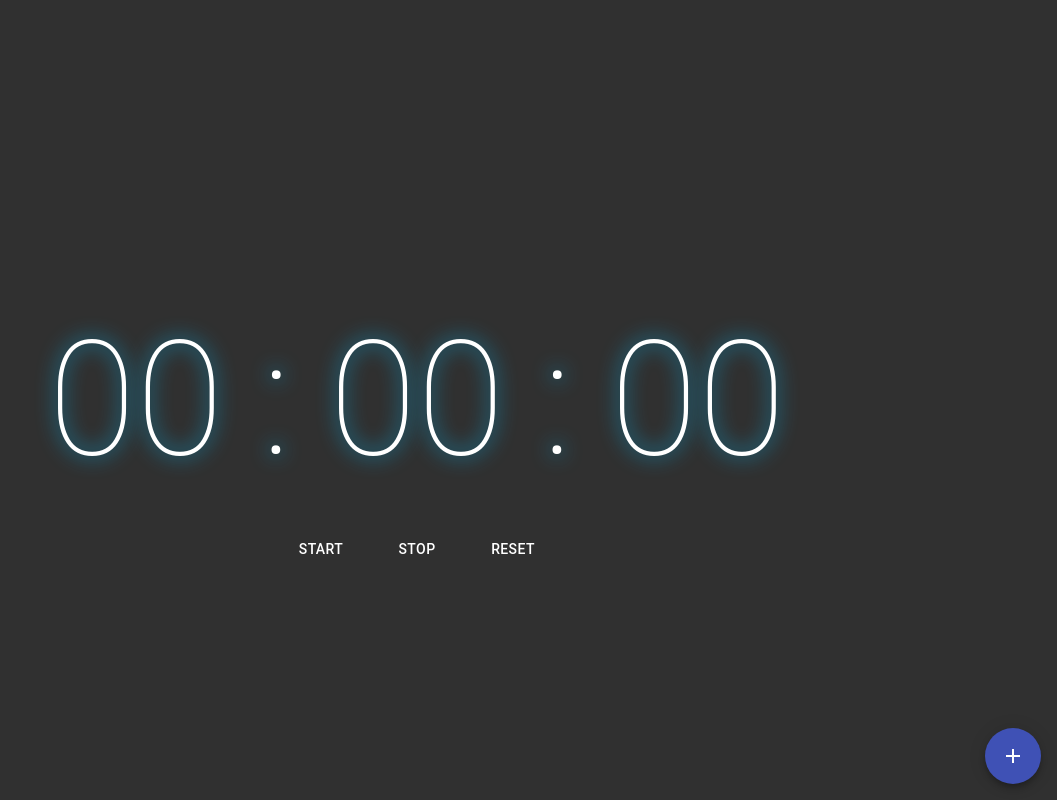
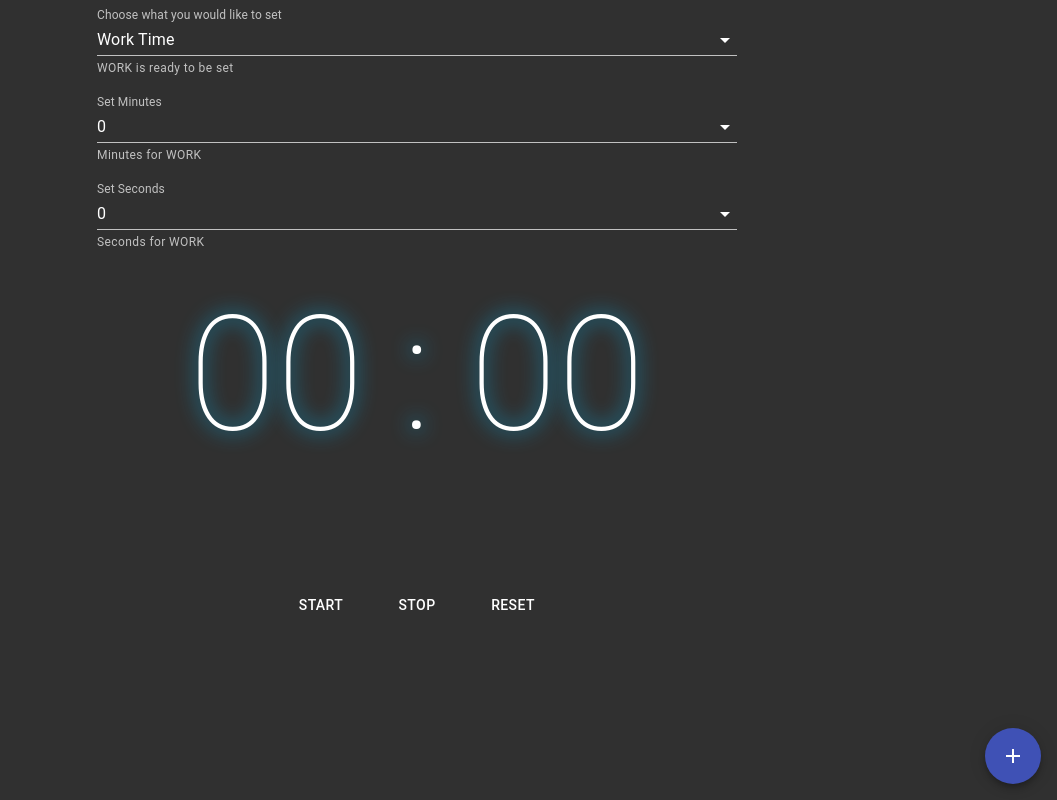
Before and after one commit to ryananthonydiaz/GYM-TIMER, a React (Create React App) app: page / in a window 1280 px wide. Shown: the whole page, without its empty margins (223-1280 px from the left). Built offline with nearby package versions, Linux system fonts and the light colour scheme.

Commit message:
logic of switching between work and rest and setting its respected times implemented

```diff
--- a/src/App.jsx
+++ b/src/App.jsx
@@ -22,7 +22,7 @@ function App() {
 
   return (
     <>
-      {timerToDisplay}
+      <Interval />
       <Menu />
     </>
   );
--- a/src/shared/AmrapSlider.jsx
+++ b/src/shared/AmrapSlider.jsx
@@ -9,10 +9,6 @@ const useStyles = makeStyles(theme => ({
     margin: theme.spacing(4, 0)
   },
 }));
-
-function valuetext(value) {
-  return `${value}`;
-}
 
 function AmrapSlider({ amrap, setAMRAP }) {
   const classes = useStyles();
--- a/src/shared/CountDown.jsx
+++ b/src/shared/CountDown.jsx
@@ -1,10 +1,11 @@
 import React, { useEffect, useState } from 'react';
 
 function StandardRunningClock({ countDown, setCountDown }) {
-  const tenSecondCountDown = () => setCountDown(cntDown => cntDown - 1);
   const [countDownLabel, setCountDownLabel] = useState('')
 
   useEffect(() => {
+    const tenSecondCountDown = () => setCountDown(cntDown => cntDown - 1);
+
     let countDownInterval = setInterval(tenSecondCountDown, 1000);
     setCountDownLabel(`${countDown.toString().padStart(2, '0')}`);
     if (countDown === 0) {
--- a/src/shared/IntervalSetter.jsx
+++ b/src/shared/IntervalSetter.jsx
@@ -16,11 +16,9 @@ const useStyles = makeStyles(theme => ({
   },
 }));
 
-export default function TimePickers() {
+function IntervalSetter({ workRest, setWorkRest, mins, setMins, secs, setSecs }) {
   const classes = useStyles();
-  const [workRest, setWorkRest] = useState('WORK');
-  const [mins, setMins] = useState(0);
-  const [secs, setSecs] = useState(0);
+
 
   const handleWorkRestChange = event => setWorkRest(event.target.value);
 
@@ -28,11 +26,18 @@ export default function TimePickers() {
 
   const handleSecsChange = event => setSecs(event.target.value);
 
-  const timeOptions = [];
+  const minuteOptions = [];
+  for (let minOpt = 0; minOpt <= 10; minOpt++) {
+    minuteOptions.push(<option key={minOpt} value={minOpt}>{minOpt}</option>)
+  }
 
-  for (let opt = 0; opt <= 10; opt++) {
-    timeOptions.push(<option key={opt} value={opt}>{opt}</option>)
+  const secondOptions = [];
+  for (let secOpt = 0; secOpt < 60; secOpt++) {
+    if (secOpt % 5 === 0) {
+      secondOptions.push(<option key={secOpt} value={secOpt}>{secOpt}</option>);
     }
+  }
+
   return (
     <>
       <Grid className={classes.gridItem} item>
@@ -56,7 +61,7 @@ export default function TimePickers() {
             value={mins}
             onChange={handleMinsChange}
           >
-          {timeOptions}
+            {minuteOptions}
           </NativeSelect>
           <FormHelperText>Minutes for {workRest}</FormHelperText>
         </FormControl>
@@ -69,7 +74,7 @@ export default function TimePickers() {
             value={secs}
             onChange={handleSecsChange}
           >
-          {timeOptions}
+            {secondOptions}
           </NativeSelect>
           <FormHelperText>Seconds for {workRest}</FormHelperText>
         </FormControl>
@@ -77,3 +82,5 @@ export default function TimePickers() {
     </>
   );
 }
+
+export default IntervalSetter;
--- a/src/shared/MultipleSelect.jsx
+++ b/src/shared/MultipleSelect.jsx
@@ -1,8 +1,7 @@
-import React, { useState} from 'react';
-import { makeStyles, useTheme } from '@material-ui/core/styles';
+import React from 'react';
+import { makeStyles } from '@material-ui/core/styles';
 import Input from '@material-ui/core/Input';
 import InputLabel from '@material-ui/core/InputLabel';
-import MenuItem from '@material-ui/core/MenuItem';
 import FormControl from '@material-ui/core/FormControl';
 import NativeSelect from '@material-ui/core/NativeSelect';
 
@@ -60,6 +59,8 @@ function MultipleSelect({ min, setMin }) {
     case 'Eight':
       selectLabel = 'Every 8 Minutes On The 8 Minutes';
       break;
+      default:
+        break;
   }
 
   const menuItems = minutes.map((minute) => (
--- a/src/timers/AsManyRoundsAsPossible.jsx
+++ b/src/timers/AsManyRoundsAsPossible.jsx
@@ -83,6 +83,10 @@ function AsManyRoundsAsPossible() {
     setClockRunning(false);
   }
 
+  const clock = `${minutes.toString().padStart(2, '0')} : ${seconds.toString().padStart(2, '0')}`;
+  const tMinus = <CountDown countDown={countDown} setCountDown={setCountDown} />;
+
+  useEffect(() => {
     const clockLogic = () => {
       if (clockRunning === true) {
         if (seconds === 0) {
@@ -100,10 +104,6 @@ function AsManyRoundsAsPossible() {
       }
     }
 
-  const clock = `${minutes.toString().padStart(2, '0')} : ${seconds.toString().padStart(2, '0')}`;
-  const tMinus = <CountDown countDown={countDown} setCountDown={setCountDown} />;
-
-  useEffect(() => {
     let clockInterval = null;
 
     if (countDown === 0) {
--- a/src/timers/EveryMinuteOnTheMinute.jsx
+++ b/src/timers/EveryMinuteOnTheMinute.jsx
@@ -113,22 +113,8 @@ function EveryMinuteOnTheMinute() {
       case 'Eight':
         setMinutes(8);
         break;
-    }
-  }
-
-  const clockLogic = () => {
-    if (clockRunning === true) {
-      if (seconds === 0) {
-        if (minutes === 0) {
-          setEMOMAmount(min);
-          setRounds(rnds => rnds + 1);
-          return;
-        }
-        setMinutes(minutes => minutes - 1);
-        setSeconds(59);
-      } else {
-        setSeconds(secs => secs - 1);
-      }
+        default:
+          break;
     }
   }
 
@@ -147,6 +133,22 @@ function EveryMinuteOnTheMinute() {
   const tMinus = <CountDown countDown={countDown} setCountDown={setCountDown} />;
 
   useEffect(() => {
+    const clockLogic = () => {
+      if (clockRunning === true) {
+        if (seconds === 0) {
+          if (minutes === 0) {
+            setEMOMAmount(min);
+            setRounds(rnds => rnds + 1);
+            return;
+          }
+          setMinutes(minutes => minutes - 1);
+          setSeconds(59);
+        } else {
+          setSeconds(secs => secs - 1);
+        }
+      }
+    }
+
     let clockInterval = null;
 
     if (countDown === 0) {
--- a/src/timers/Interval.jsx
+++ b/src/timers/Interval.jsx
@@ -35,6 +35,20 @@ const useStyles = makeStyles(theme => ({
 
 function Interval() {
   const classes = useStyles();
+  const [workRest, setWorkRest] = useState('WORK');
+  const [workMins, setWorkMins] = useState(0);
+  const [workSecs, setWorkSecs] = useState(0);
+  const [restMins, setRestMins] = useState(0);
+  const [restSecs, setRestSecs] = useState(0);
+
+  const setIntervalMins = () => {
+    if (workRest === 'WORK') {
+      // set work time
+    } else {
+      // set rest time
+    }
+  }
+
   const [clockRunning, setClockRunning] = useState(false);
   const [countDownRunning, setCountDownRunning] = useState(false);
   const [countDown, setCountDown] = useState(10);
@@ -68,22 +82,6 @@ function Interval() {
     setClockRunning(false)
   }
 
-  const clockLogic = () => {
-    if (clockRunning === true) {
-      if (seconds === 59) {
-        if (minutes === 59) {
-          setMinutes(0);
-          setSeconds(0);
-          return;
-        }
-        setSeconds(0);
-        setMinutes(mins => mins + 1);
-      } else {
-        setSeconds(secs => secs + 1);
-      }
-    }
-  }
-
   let roundsStyled = (
     <Grid className={classes.rounds} item>Rounds: {rounds}</Grid>
   );
@@ -98,7 +96,34 @@ function Interval() {
   const clock = `${minutes.toString().padStart(2, '0')} : ${seconds.toString().padStart(2, '0')}`;
   const tMinus = <CountDown countDown={countDown} setCountDown={setCountDown} />;
 
+  const intervalSetterComponent = (
+    <IntervalSetter
+      workRest={workRest}
+      setWorkRest={setWorkRest}
+      mins={workRest === 'WORK' ? workMins : restMins}
+      setMins={workRest === 'WORK' ? setWorkMins : setRestMins}
+      secs={workRest === 'WORK' ? workSecs : restSecs}
+      setSecs={workRest === 'WORK' ? setWorkSecs : setRestSecs}
+    />
+  );
+
   useEffect(() => {
+    const clockLogic = () => {
+      if (clockRunning === true) {
+        if (seconds === 59) {
+          if (minutes === 59) {
+            setMinutes(0);
+            setSeconds(0);
+            return;
+          }
+          setSeconds(0);
+          setMinutes(mins => mins + 1);
+        } else {
+          setSeconds(secs => secs + 1);
+        }
+      }
+    }
+
     let clockInterval = null;
 
     if (countDown === 0) {
@@ -108,10 +133,17 @@ function Interval() {
     return () => clearInterval(clockInterval);
   }, [seconds, minutes, countDown, clockRunning]);
 
+  console.log(`type: ${workRest}`);
+  console.log(`work mins: ${workMins}`);
+  console.log(`work secs: ${workSecs}`);
+
+  console.log(`rest mins: ${restMins}`);
+  console.log(`rest secs: ${restSecs}`);
+
   return (
     <>
       <Grid justify="center" container>
-          {clockRunning ? roundsStyled : <IntervalSetter />}
+          {clockRunning ? roundsStyled : intervalSetterComponent}
       </Grid>
       <div className={classes.clock}>
         {countDownRunning === true && countDown > 0 ? tMinus : clock}
--- a/src/timers/Timer.jsx
+++ b/src/timers/Timer.jsx
@@ -71,6 +71,10 @@ function Timer() {
     setClockRunning(false)
   }
 
+  const clock = `${hours.toString().padStart(2, '0')} : ${minutes.toString().padStart(2, '0')} : ${seconds.toString().padStart(2, '0')}`;
+  const tMinus = <CountDown countDown={countDown} setCountDown={setCountDown} />;
+
+  useEffect(() => {
     const clockLogic = () => {
       if (clockRunning === true) {
         if (seconds === 59) {
@@ -88,10 +92,6 @@ function Timer() {
       }
     }
 
-  const clock = `${hours.toString().padStart(2, '0')} : ${minutes.toString().padStart(2, '0')} : ${seconds.toString().padStart(2, '0')}`;
-  const tMinus = <CountDown countDown={countDown} setCountDown={setCountDown} />;
-
-  useEffect(() => {
     let clockInterval = null;
 
     if (countDown === 0) {
```
Lines whose indentation alone changed are shown as unchanged.
